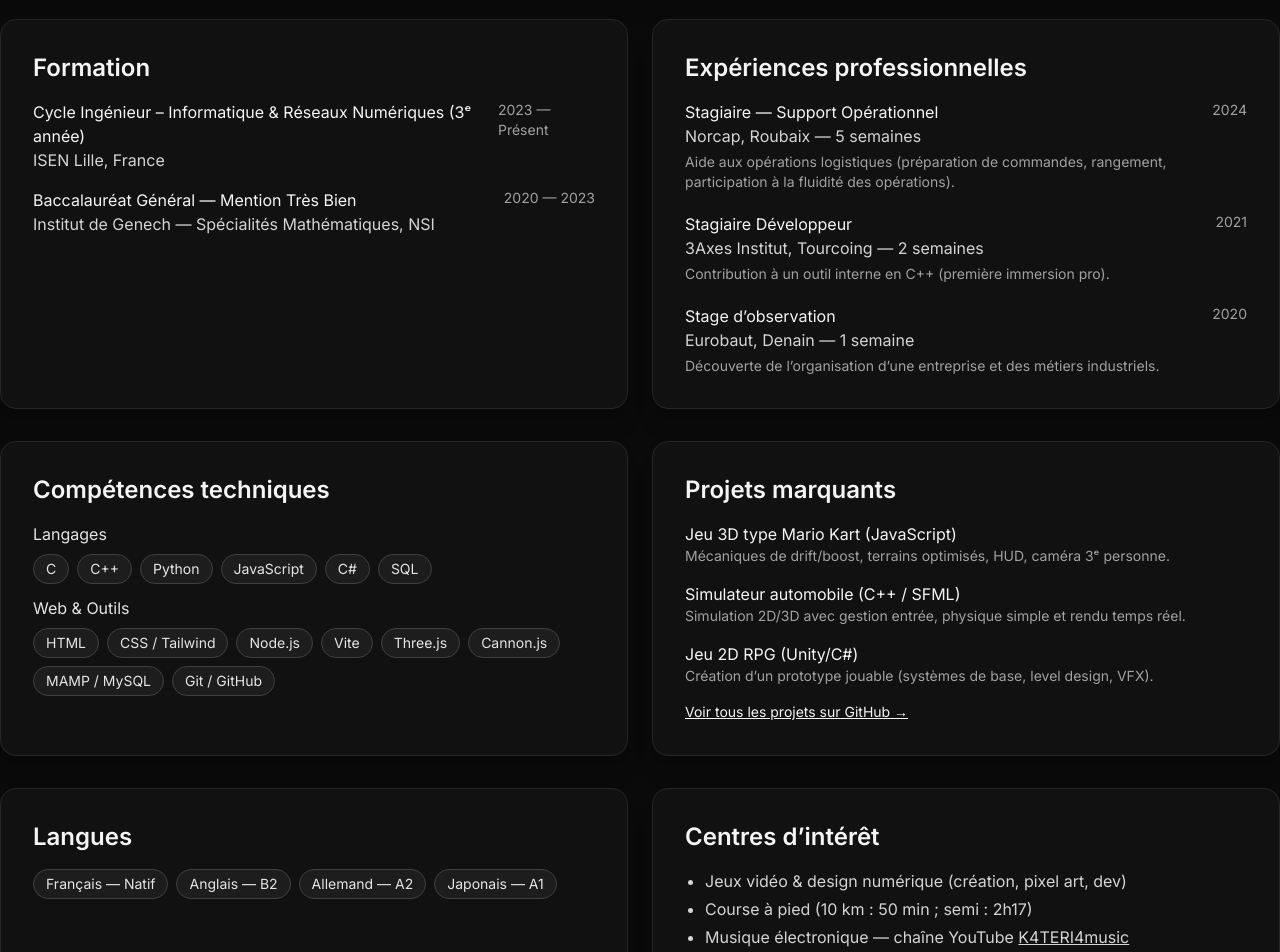
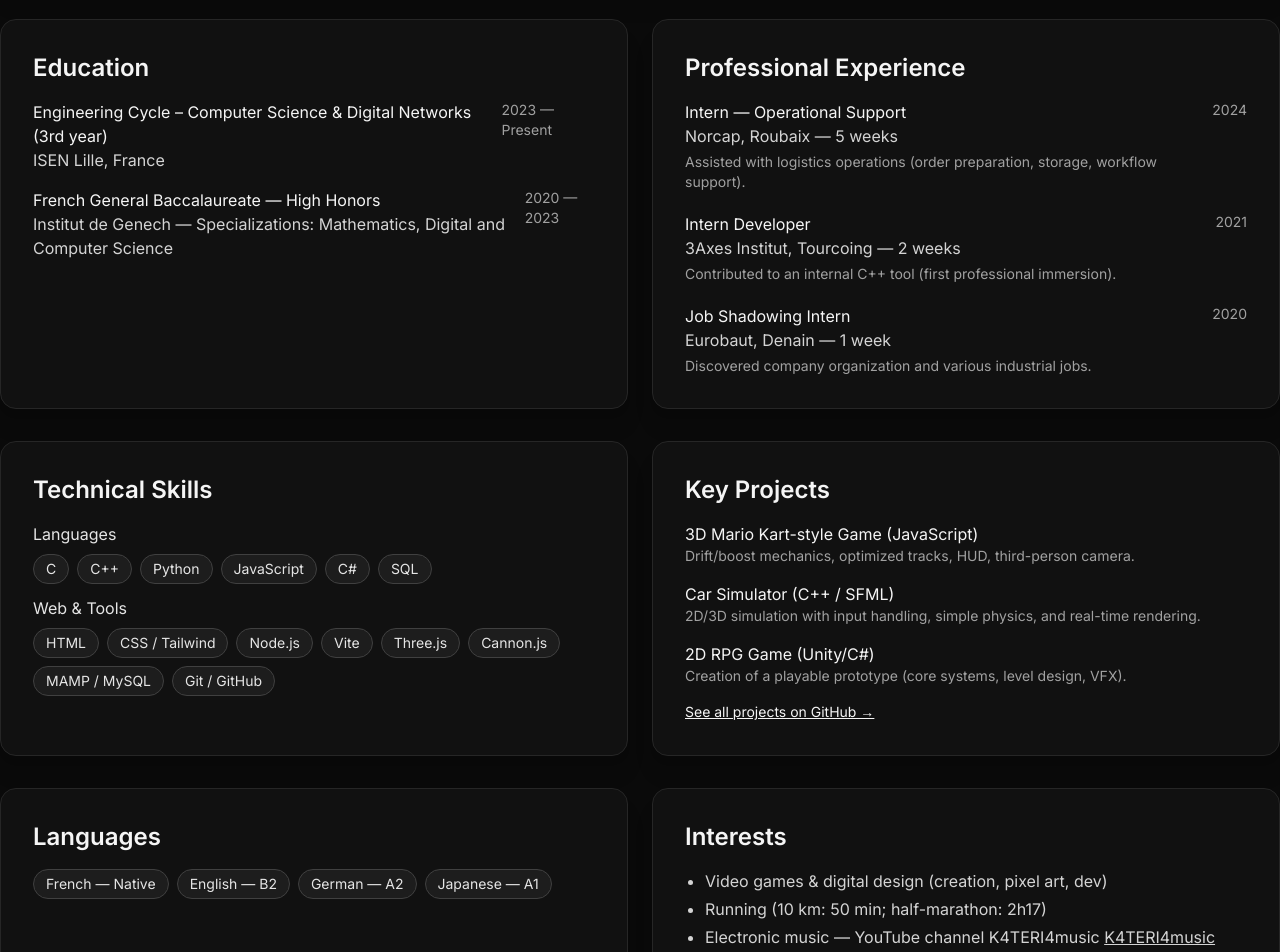
Before and after one commit to Florian-Glay/k4teri-web-cv, a React (Vite) app: page /en/cv in a window 1280 px wide. Shown: the part 380-1332 px from the top of the page. Built offline with nearby package versions, Linux system fonts and the light colour scheme.

Commit message:
Translate Finish

```diff
--- a/src/locales/dict.js
+++ b/src/locales/dict.js
@@ -95,79 +95,85 @@ export const dict = {
     },
     cv: {
       profile: {
-        title: "Profil",
-        text: "Étudiant autonome et motivé en informatique à l’ISEN Lille, passionné par la programmation, la conception de jeux vidéo et la résolution de problèmes techniques. Actuellement en recherche d’un stage ou emploi temporaire entre juin et août 2025.",
+        subtitle: "Étudiant ingénieur (ISEN Lille) — Dev Web & Jeux • C/C++ • JavaScript • Unity",
+        cta: { contact: "Me contacter", downloadCv: "Télécharger le PDF" },
       },
-      cta: { contact: "Me contacter", downloadCv: "Télécharger le PDF" },
+      skills: {
+        title: "Compétences techniques",
+        langs: "Langages",
+        tools: "Web & Outils",
+      },
       education: {
         title: "Formation",
         items: [
           {
-            degree: "Cycle Préparatoire - Informatique et Réseaux Numériques",
-            school: "ISEN Lille, France | 2023 - Présent",
-            detail: "2ᵉ année (2024-2025)",
+            degree: "Cycle Ingénieur – Informatique & Réseaux Numériques (3ᵉ année)",
+            school: "ISEN Lille, France",
+            years: "2023 — Présent",
           },
           {
-            degree: "Baccalauréat Général – Mention Bien",
-            school: "Institut de Genech, Genech, France | 2020 - 2023",
-            detail: "Spécialités : Mathématiques, Numérique et Sciences Informatiques (NSI)",
+            degree: "Baccalauréat Général — Mention Très Bien",
+            school: "Institut de Genech — Spécialités Mathématiques, NSI",
+            years: "2020 — 2023",
           },
         ],
       },
       experience: {
-        title: "Expériences Professionnelles",
+        title: "Expériences professionnelles",
         items: [
           {
-            role: "Stagiaire – Support Opérationnel",
-            place: "Norcap, Roubaix | 2024",
-            details: [
-              "Stage de 5 semaines",
-              "Aide aux opérations logistiques : préparation de commandes, rangement et participation à la fluidité des opérations.",
-            ],
+            role: "Stagiaire — Support Opérationnel",
+            place: "Norcap, Roubaix — 5 semaines",
+            year: "2024",
+            details: "Aide aux opérations logistiques (préparation de commandes, rangement, participation à la fluidité des opérations).",
           },
           {
             role: "Stagiaire Développeur",
-            place: "3Axes Institut, Tourcoing | 2021",
-            details: [
-              "Stage de 2 semaines",
-              "Contribution au développement d’un outil interne en C++, avec une première immersion dans un environnement professionnel.",
-            ],
+            place: "3Axes Institut, Tourcoing — 2 semaines",
+            year: "2021",
+            details: "Contribution à un outil interne en C++ (première immersion pro).",
           },
           {
-            role: "Stage d’Observation",
-            place: "Eurobaut, Denain | 2020",
-            details: [
-              "Stage d’une semaine",
-              "Découverte du fonctionnement interne d’une entreprise et de divers métiers industriels.",
-            ],
+            role: "Stage d’observation",
+            place: "Eurobaut, Denain — 1 semaine",
+            year: "2020",
+            details: "Découverte de l’organisation d’une entreprise et des métiers industriels.",
           },
         ],
       },
-      skills: {
-        title: "Compétences Techniques",
-        text: "Base solide en programmation (C, C++, Python), ainsi qu’en développement web avec HTML, CSS et JavaScript, complétés par l’utilisation de Node.js, Three.js, Cannon.js, et de SQL avec MAMP pour la gestion de données.",
-        projects: [
-          "Un jeu 3D de type Mario Kart en JavaScript",
-          "Un simulateur automobile en C++ avec la bibliothèque graphique SFML",
-          "Un jeu 2D de type RPG sous Unity3D, utilisant les bases du C#",
+      projects: {
+        title: "Projets marquants",
+        items: [
+          {
+            name: "Jeu 3D type Mario Kart (JavaScript)",
+            details: "Mécaniques de drift/boost, terrains optimisés, HUD, caméra 3ᵉ personne.",
+          },
+          {
+            name: "Simulateur automobile (C++ / SFML)",
+            details: "Simulation 2D/3D avec gestion entrée, physique simple et rendu temps réel.",
+          },
+          {
+            name: "Jeu 2D RPG (Unity/C#)",
+            details: "Création d’un prototype jouable (systèmes de base, level design, VFX).",
+          },
         ],
-        github: "Projets disponibles sur mon profil GitHub : github.com/Florian-Glay",
+        github: "Voir tous les projets sur GitHub →",
       },
       languages: {
         title: "Langues",
         list: [
-          "Français : Langue maternelle",
-          "Anglais : Courant (niveau B2)",
-          "Allemand : Intermédiaire (niveau A2)",
-          "Japonais : Notions de base (niveau A1)",
+          "Français — Natif",
+          "Anglais — B2",
+          "Allemand — A2",
+          "Japonais — A1",
         ],
       },
       interests: {
-        title: "Centres d’Intérêt",
+        title: "Centres d’intérêt",
         list: [
-          "Jeux vidéo & design numérique : Création, pixel art, développement.",
-          "Course à pied : 10 km en 50 min, semi-marathon en 2h17.",
-          "Musique : Composition de musiques électroniques sur ma chaîne YouTube : K4TERI4music",
+          "Jeux vidéo & design numérique (création, pixel art, dev)",
+          "Course à pied (10 km : 50 min ; semi : 2h17)",
+          "Musique électronique — chaîne YouTube K4TERI4music",
         ],
       },
     },
@@ -269,21 +275,26 @@ export const dict = {
     cv: {
       profile: {
         title: "Profile",
-        text: "Autonomous and motivated computer science student at ISEN Lille, passionate about programming, video game design and technical problem-solving. Currently seeking an internship or temporary position from June to August 2025.",
+        subtitle: "Engineering student (ISEN Lille) — Web & Game Dev • C/C++ • JavaScript • Unity",
+        cta: { contact: "Contact me", downloadCv: "Download PDF" },
       },
-      cta: { contact: "Contact me", downloadCv: "Download PDF" },
+      skills: {
+        title: "Technical Skills",
+        langs: "Languages",
+        tools: "Web & Tools",
+      },
       education: {
         title: "Education",
         items: [
           {
-            degree: "Preparatory Program – Computer Science and Digital Networks",
-            school: "ISEN Lille, France | 2023 - Present",
-            detail: "2nd Year (2024–2025)",
+            degree: "Engineering Cycle – Computer Science & Digital Networks (3rd year)",
+            school: "ISEN Lille, France",
+            years: "2023 — Present",
           },
           {
-            degree: "French General Baccalaureate – with honors",
-            school: "Institut de Genech, Genech, France | 2020 - 2023",
-            detail: "Specializations: Mathematics, Digital and Computer Science (NSI)",
+            degree: "French General Baccalaureate — High Honors",
+            school: "Institut de Genech — Specializations: Mathematics,  Digital and Computer Science ",
+            years: "2020 — 2023",
           },
         ],
       },
@@ -291,56 +302,58 @@ export const dict = {
         title: "Professional Experience",
         items: [
           {
-            role: "Intern – Operational Support",
-            place: "Norcap, Roubaix | 2024",
-            details: [
-              "Five-week internship",
-              "Assisted with logistics operations: order preparation, organization, and workflow support.",
-            ],
+            role: "Intern — Operational Support",
+            place: "Norcap, Roubaix — 5 weeks",
+            year: "2024",
+            details: "Assisted with logistics operations (order preparation, storage, workflow support).",
           },
           {
             role: "Intern Developer",
-            place: "3Axes Institut, Tourcoing | 2021",
-            details: [
-              "Two-week internship",
-              "Contributed to the development of an internal tool using C++, gaining first exposure to a professional environment.",
-            ],
+            place: "3Axes Institut, Tourcoing — 2 weeks",
+            year: "2021",
+            details: "Contributed to an internal C++ tool (first professional immersion).",
           },
           {
             role: "Job Shadowing Intern",
-            place: "Eurobaut, Denain | 2020",
-            details: [
-              "One-week internship",
-              "Observed internal company operations and discovered various industrial professions.",
-            ],
+            place: "Eurobaut, Denain — 1 week",
+            year: "2020",
+            details: "Discovered company organization and various industrial jobs.",
           },
         ],
       },
-      skills: {
-        title: "Technical Skills",
-        text: "Strong foundation in programming (C, C++, Python) and web development using HTML, CSS, and JavaScript, with additional experience in Node.js, Three.js, Cannon.js, and SQL with MAMP for data management.",
-        projects: [
-          "A 3D Mario Kart-style game in JavaScript",
-          "A car simulation game in C++ using the SFML graphics library",
-          "A 2D RPG-style game in Unity3D using C# fundamentals",
+      projects: {
+        title: "Key Projects",
+        items: [
+          {
+            name: "3D Mario Kart-style Game (JavaScript)",
+            details: "Drift/boost mechanics, optimized tracks, HUD, third-person camera.",
+          },
+          {
+            name: "Car Simulator (C++ / SFML)",
+            details: "2D/3D simulation with input handling, simple physics, and real-time rendering.",
+          },
+          {
+            name: "2D RPG Game (Unity/C#)",
+            details: "Creation of a playable prototype (core systems, level design, VFX).",
+          },
         ],
-        github: "Projects available on my GitHub profile: github.com/Florian-Glay",
+        github: "See all projects on GitHub →",
       },
       languages: {
         title: "Languages",
         list: [
-          "French: Native",
-          "English: Fluent (B2)",
-          "German: Intermediate (A2)",
-          "Japanese: Basic (A1)",
+          "French — Native",
+          "English — B2",
+          "German — A2",
+          "Japanese — A1",
         ],
       },
       interests: {
         title: "Interests",
         list: [
-          "Video Games & Digital Design: Game creation, pixel art, development.",
-          "Running: 10 km in 50 minutes, half-marathon in 2 hours 17 minutes.",
-          "Music: Produce electronic music on my YouTube channel: K4TERI4music",
+          "Video games & digital design (creation, pixel art, dev)",
+          "Running (10 km: 50 min; half-marathon: 2h17)",
+          "Electronic music — YouTube channel K4TERI4music",
         ],
       },
     },
--- a/src/pages/CV.jsx
+++ b/src/pages/CV.jsx
@@ -18,7 +18,10 @@ export default function CV() {
   // IMPORTANT (GitHub Pages) : utilise BASE_URL pour référencer le PDF dans /public/
   const { t, lang } = useLang();
   const link = useLocaleLink();
-  const pdfHref = `${import.meta.env.BASE_URL}assets/CV_Florian_Glay_FR.pdf`;
+  const pdfHref =
+    lang === "en"
+      ? `${import.meta.env.BASE_URL}assets/CV_Florian_Glay_EN.pdf`
+      : `${import.meta.env.BASE_URL}assets/CV_Florian_Glay_FR.pdf`;
 
   return (
     <div className="space-y-8">
@@ -31,7 +34,7 @@ export default function CV() {
                 Florian Glay
             </h1>
             <p className="mt-2 text-neutral-300">
-                Étudiant ingénieur (ISEN Lille) — Dev Web & Jeux • C/C++ • JavaScript • Unity
+                {t("cv.profile.subtitle")}
             </p>
             <div className="mt-4 flex flex-wrap gap-2">
                 <Badge>C, C++, Python</Badge>
@@ -56,7 +59,7 @@ export default function CV() {
                 href="mailto:florian.glay@student.junia.com"
                 className="w-full rounded-xl border border-neutral-700 bg-neutral-800/70 px-4 py-2 text-center text-neutral-100 hover:bg-neutral-800 transition"
             >
-                Me contacter
+                {t("cv.profile.cta.contact")}
             </a>
             <a
                 href={pdfHref}
@@ -64,7 +67,7 @@ export default function CV() {
                 rel="noreferrer"
                 className="w-full rounded-xl bg-accent text-white px-4 py-2 text-center hover:opacity-95 transition"
             >
-                Télécharger le PDF
+                {t("cv.profile.cta.downloadCv")}
             </a>
             </div>
 
@@ -87,74 +90,73 @@ export default function CV() {
 
       {/* Formation & Expériences */}
       <div className="grid md:grid-cols-2 gap-6">
-        <Section title="Formation">
+        <Section title={t("cv.education.title")}>
           <ul className="space-y-4">
             <li>
               <div className="flex items-start justify-between gap-4">
                 <div>
                   <p className="font-medium text-neutral-100">
-                    Cycle Ingénieur – Informatique & Réseaux Numériques (3ᵉ année)
+                    {t("cv.education.items")[0].degree}
                   </p>
-                  <p className="text-neutral-300">ISEN Lille, France</p>
+                  <p className="text-neutral-300">{t("cv.education.items")[0].school}</p>
                 </div>
-                <span className="text-sm text-neutral-400">2023 — Présent</span>
+                <span className="text-sm text-neutral-400">{t("cv.education.items")[0].years}</span>
               </div>
             </li>
             <li>
               <div className="flex items-start justify-between gap-4">
                 <div>
                   <p className="font-medium text-neutral-100">
-                    Baccalauréat Général — Mention Très Bien
+                    {t("cv.education.items")[1].degree}
                   </p>
                   <p className="text-neutral-300">
-                    Institut de Genech — Spécialités Mathématiques, NSI
+                    {t("cv.education.items")[1].school}
                   </p>
                 </div>
-                <span className="text-sm text-neutral-400">2020 — 2023</span>
+                <span className="text-sm text-neutral-400">{t("cv.education.items")[1].years}</span>
               </div>
             </li>
           </ul>
         </Section>
 
-        <Section title="Expériences professionnelles">
+        <Section title={t("cv.experience.title")}>
           <ul className="space-y-5">
             <li>
               <div className="flex items-start justify-between gap-4">
                 <div>
-                  <p className="font-medium text-neutral-100">Stagiaire — Support Opérationnel</p>
-                  <p className="text-neutral-300">Norcap, Roubaix — 5 semaines</p>
+                  <p className="font-medium text-neutral-100">{t("cv.experience.items")[0].role}</p>
+                  <p className="text-neutral-300">{t("cv.experience.items")[0].place}</p>
                   <p className="mt-1 text-neutral-400 text-sm">
-                    Aide aux opérations logistiques (préparation de commandes, rangement,
-                    participation à la fluidité des opérations).
+                    {t("cv.experience.items")[0].details}
                   </p>
                 </div>
-                <span className="text-sm text-neutral-400">2024</span>
+                <span className="text-sm text-neutral-400">{t("cv.experience.items")[0].year}</span>
               </div>
             </li>
 
             <li>
               <div className="flex items-start justify-between gap-4">
                 <div>
-                  <p className="font-medium text-neutral-100">Stagiaire Développeur</p>
-                  <p className="text-neutral-300">3Axes Institut, Tourcoing — 2 semaines</p>
+                  <p className="font-medium text-neutral-100">{t("cv.experience.items")[1].role}</p>
+                  <p className="text-neutral-300">{t("cv.experience.items")[1].place}</p>
                   <p className="mt-1 text-neutral-400 text-sm">
-                    Contribution à un outil interne en C++ (première immersion pro).
+                    {t("cv.experience.items")[1].details}
                   </p>
                 </div>
-                <span className="text-sm text-neutral-400">2021</span>
+                <span className="text-sm text-neutral-400">{t("cv.experience.items")[1].year}</span>
               </div>
             </li>
 
             <li>
               <div className="flex items-start justify-between gap-4">
                 <div>
-                  <p className="font-medium text-neutral-100">Stage d’observation</p>
-                  <p className="text-neutral-300">Eurobaut, Denain — 1 semaine</p>
+                  <p className="font-medium text-neutral-100">{t("cv.experience.items")[2].role}</p>
+                  <p className="text-neutral-300">{t("cv.experience.items")[2].place}</p>
                   <p className="mt-1 text-neutral-400 text-sm">
-                    Découverte de l’organisation d’une entreprise et des métiers industriels.
+                    {t("cv.experience.items")[2].details}
                   </p>
                 </div>
-                <span className="text-sm text-neutral-400">2020</span>
+                <span className="text-sm text-neutral-400">{t("cv.experience.items")[2].year}</span>
               </div>
             </li>
           </ul>
@@ -163,10 +165,10 @@ export default function CV() {
 
       {/* Compétences & Projets */}
       <div className="grid md:grid-cols-2 gap-6">
-        <Section title="Compétences techniques">
+        <Section title={t("cv.skills.title")}>
           <div className="space-y-3">
             <div>
-              <p className="font-medium text-neutral-200 mb-2">Langages</p>
+              <p className="font-medium text-neutral-200 mb-2">{t("cv.skills.langs")}</p>
               <div className="flex flex-wrap gap-2">
                 <Badge>C</Badge>
                 <Badge>C++</Badge>
@@ -177,7 +179,7 @@ export default function CV() {
               </div>
             </div>
             <div>
-              <p className="font-medium text-neutral-200 mb-2">Web & Outils</p>
+              <p className="font-medium text-neutral-200 mb-2">{t("cv.skills.tools")}</p>
               <div className="flex flex-wrap gap-2">
                 <Badge>HTML</Badge>
                 <Badge>CSS / Tailwind</Badge>
@@ -192,26 +194,26 @@ export default function CV() {
           </div>
         </Section>
 
-        <Section title="Projets marquants">
+        <Section title={t("cv.projects.title")}>
           <ul className="space-y-4">
             <li>
-              <p className="font-medium text-neutral-100">Jeu 3D type Mario Kart (JavaScript)</p>
+              <p className="font-medium text-neutral-100">{t("cv.projects.items")[0].name}</p>
               <p className="text-neutral-400 text-sm">
-                Mécaniques de drift/boost, terrains optimisés, HUD, caméra 3ᵉ personne.
+                {t("cv.projects.items")[0].details}
               </p>
             </li>
             <li>
               <p className="font-medium text-neutral-100">
-                Simulateur automobile (C++ / SFML)
+                {t("cv.projects.items")[1].name}
               </p>
               <p className="text-neutral-400 text-sm">
-                Simulation 2D/3D avec gestion entrée, physique simple et rendu temps réel.
+                {t("cv.projects.items")[1].details}
               </p>
             </li>
             <li>
-              <p className="font-medium text-neutral-100">Jeu 2D RPG (Unity/C#)</p>
+              <p className="font-medium text-neutral-100">{t("cv.projects.items")[2].name}</p>
               <p className="text-neutral-400 text-sm">
-                Création d’un prototype jouable (systèmes de base, level design, VFX).
+                {t("cv.projects.items")[2].details}
               </p>
             </li>
           </ul>
@@ -221,28 +223,28 @@ export default function CV() {
             rel="noreferrer"
             className="mt-4 inline-block text-sm text-accent underline hover:opacity-90"
           >
-            Voir tous les projets sur GitHub →
+            {t("cv.projects.github")}
           </a>
         </Section>
       </div>
 
       {/* Langues & Intérêts */}
       <div className="grid md:grid-cols-2 gap-6">
-        <Section title="Langues">
+        <Section title={t("cv.languages.title")}>
           <div className="flex flex-wrap gap-2">
-            <Badge>Français — Natif</Badge>
-            <Badge>Anglais — B2</Badge>
-            <Badge>Allemand — A2</Badge>
-            <Badge>Japonais — A1</Badge>
+            <Badge>{t("cv.languages.list")[0]}</Badge>
+            <Badge>{t("cv.languages.list")[1]}</Badge>
+            <Badge>{t("cv.languages.list")[2]}</Badge>
+            <Badge>{t("cv.languages.list")[3]}</Badge>
           </div>
         </Section>
 
-        <Section title="Centres d’intérêt">
+        <Section title={t("cv.interests.title")}>
           <ul className="list-disc pl-5 text-neutral-300 space-y-1">
-            <li>Jeux vidéo & design numérique (création, pixel art, dev)</li>
-            <li>Course à pied (10 km : 50 min ; semi : 2h17)</li>
+            <li>{t("cv.interests.list")[0]}</li>
+            <li>{t("cv.interests.list")[1]}</li>
             <li>
-              Musique électronique — chaîne YouTube{" "}
+              {t("cv.interests.list")[2]}{" "}
               <a
                 className="underline"
                 href="https://www.youtube.com/@K4TERI4music/videos"
```
Also changed, not shown: 1 other file (tests, documents, lock files or other folders).
